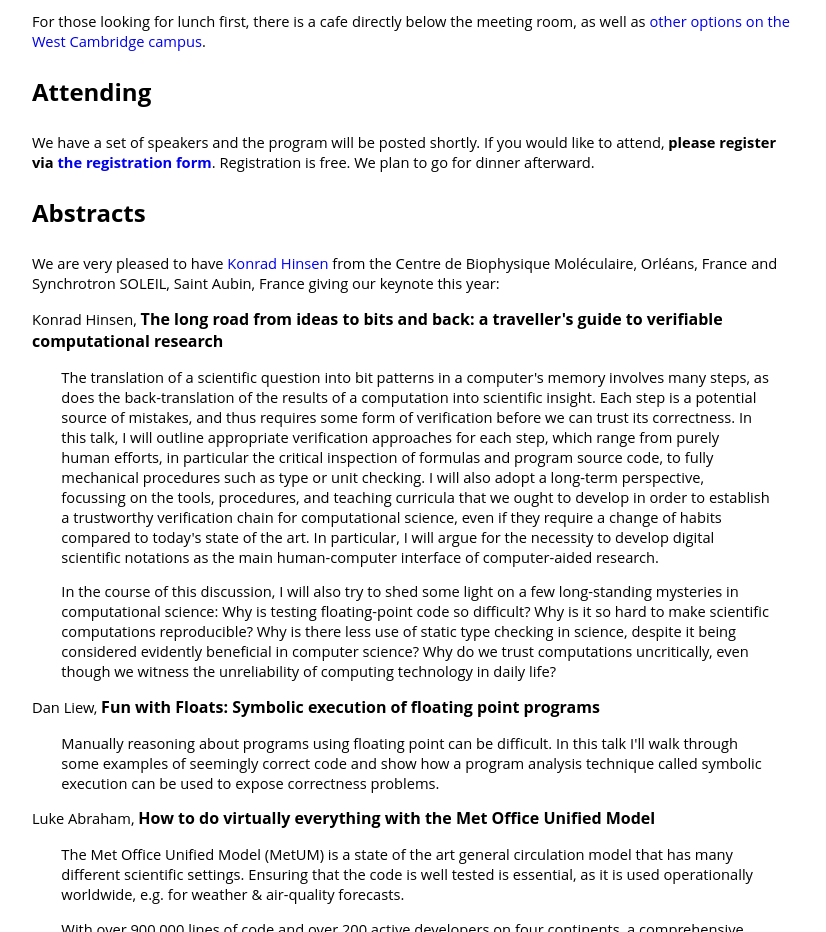
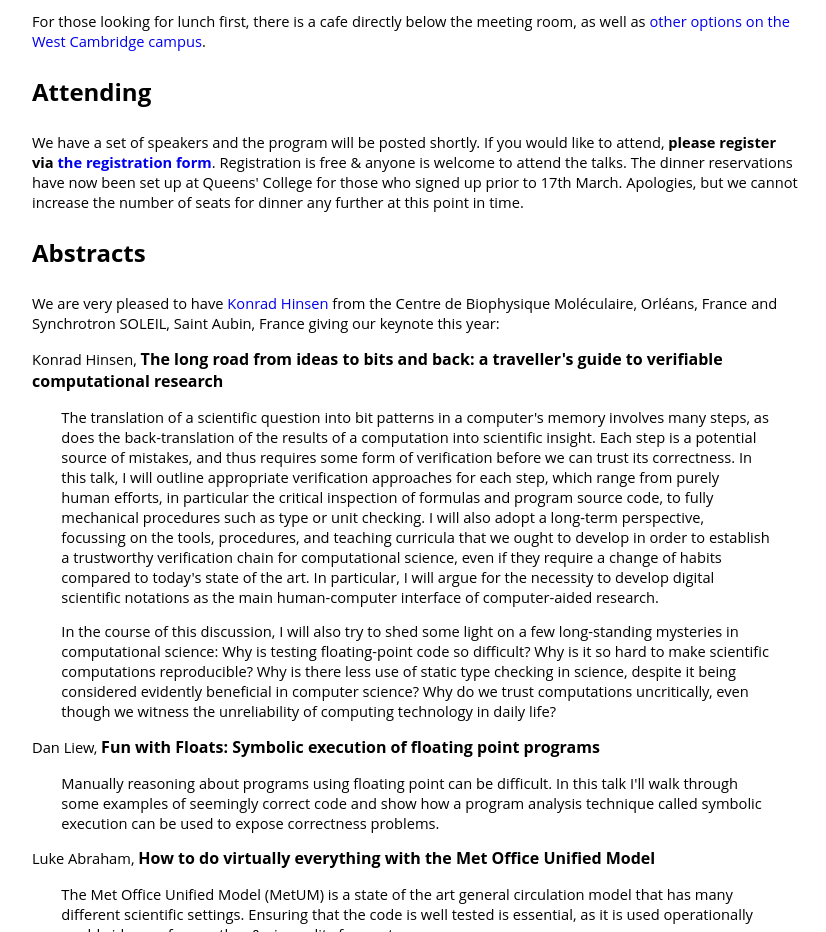
Before and after one commit to camfort/camfort.github.io, a plain HTML site: page tvcs2017/index.html in a window 1280 px wide. Shown: the part 2282-3214 px from the top of the page, without its empty margins (28-854 px from the left). Drawn offline with Linux system fonts and the light colour scheme.

Commit message:
note about dinner

```diff
--- a/tvcs2017/index.html
+++ b/tvcs2017/index.html
@@ -133,8 +133,12 @@
           shortly. If you would like to attend, <b>please register via
           <a
           href="https://docs.google.com/forms/d/e/1FAIpQLSc9xdKid9NtrqIkU-okLARMQ-9TY-x2imhEGxwTdEbCgH1l3g/viewform">the
-          registration form</a></b>.  Registration is free. We plan to
-          go for dinner afterward.
+          registration form</a></b>. Registration is free &amp; anyone
+          is welcome to attend the talks. The dinner reservations have
+          now been set up at Queens' College for those who signed up
+          prior to 17th March. Apologies, but we cannot increase the
+          number of seats for dinner any further at this point in
+          time.
         </p>
 
         <h3>Abstracts</h3>
```
